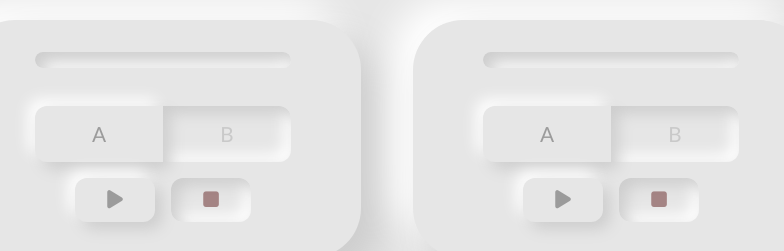
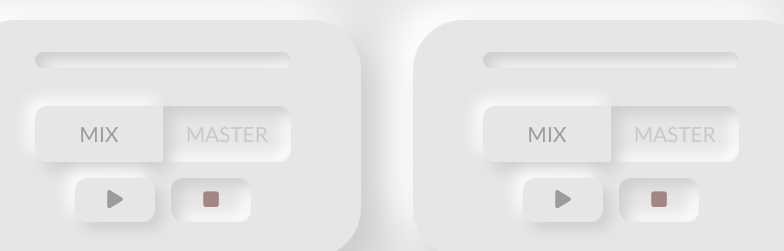
Before and after one commit to JustinOmoi/JustinOmoi.Com-Mastering-Example-Justin-Omoi, a plain HTML site: page index.html in a window 1280 px wide. Shown: the top 251 px of the page, 253-1037 px from the left. Drawn offline with Linux system fonts and the light colour scheme.

Commit message:
Update index.html

```diff
--- a/index.html
+++ b/index.html
@@ -21,8 +21,8 @@
           <div class="progress__bar progress__fill"></div>
         </div>
         <div class="ab__controls">
-          <button class="ab__button a__button">A</button>
-          <button class="ab__button b__button" disabled="true">B</button>
+          <button class="ab__button a__button">MIX</button>
+          <button class="ab__button b__button" disabled="true">MASTER</button>
         </div>
         <div class="play__stop__controls">
           <button class="play__pause__button play__button">
@@ -38,8 +38,8 @@
           <div class="progress__bar progress__fill"></div>
         </div>
         <div class="ab__controls">
-          <button class="ab__button a__button">A</button>
-          <button class="ab__button b__button" disabled="true">B</button>
+          <button class="ab__button a__button">MIX</button>
+          <button class="ab__button b__button" disabled="true">MASTER</button>
         </div>
         <div class="play__stop__controls">
           <button class="play__pause__button play__button">
```
